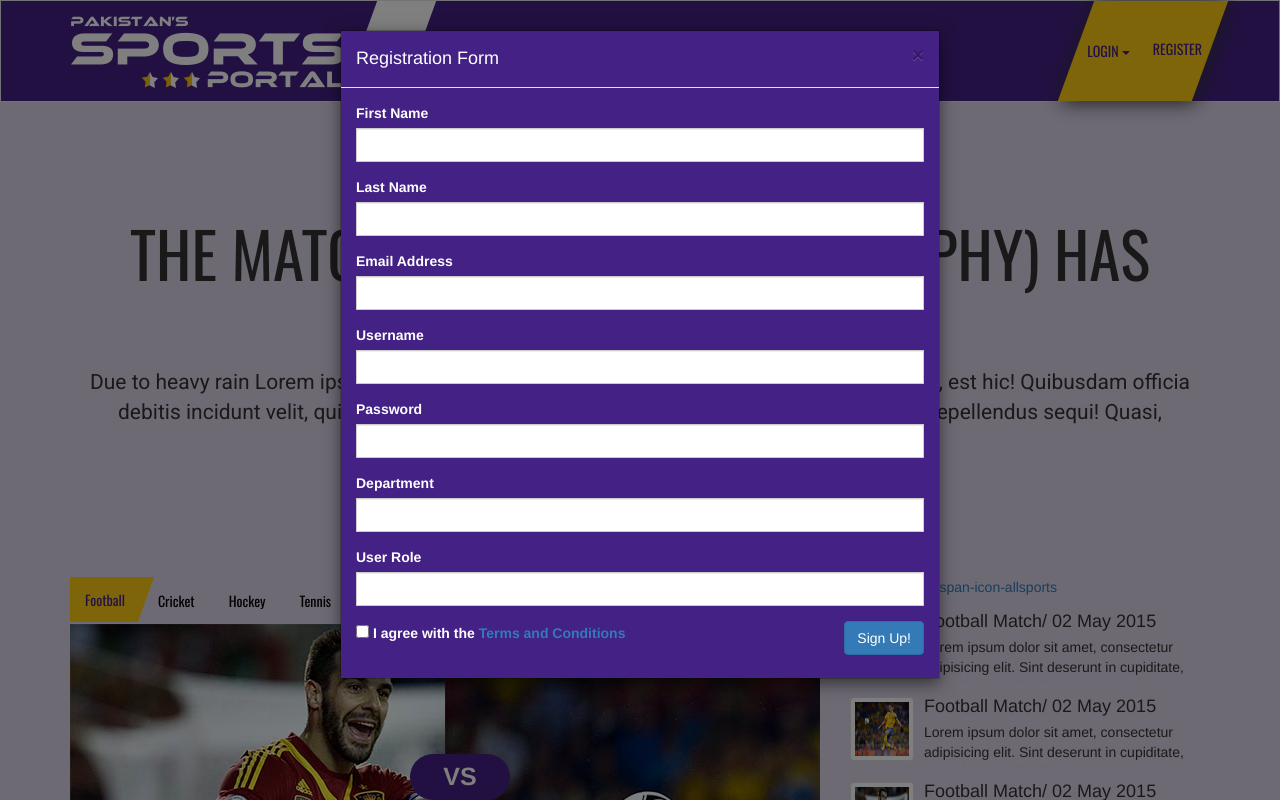
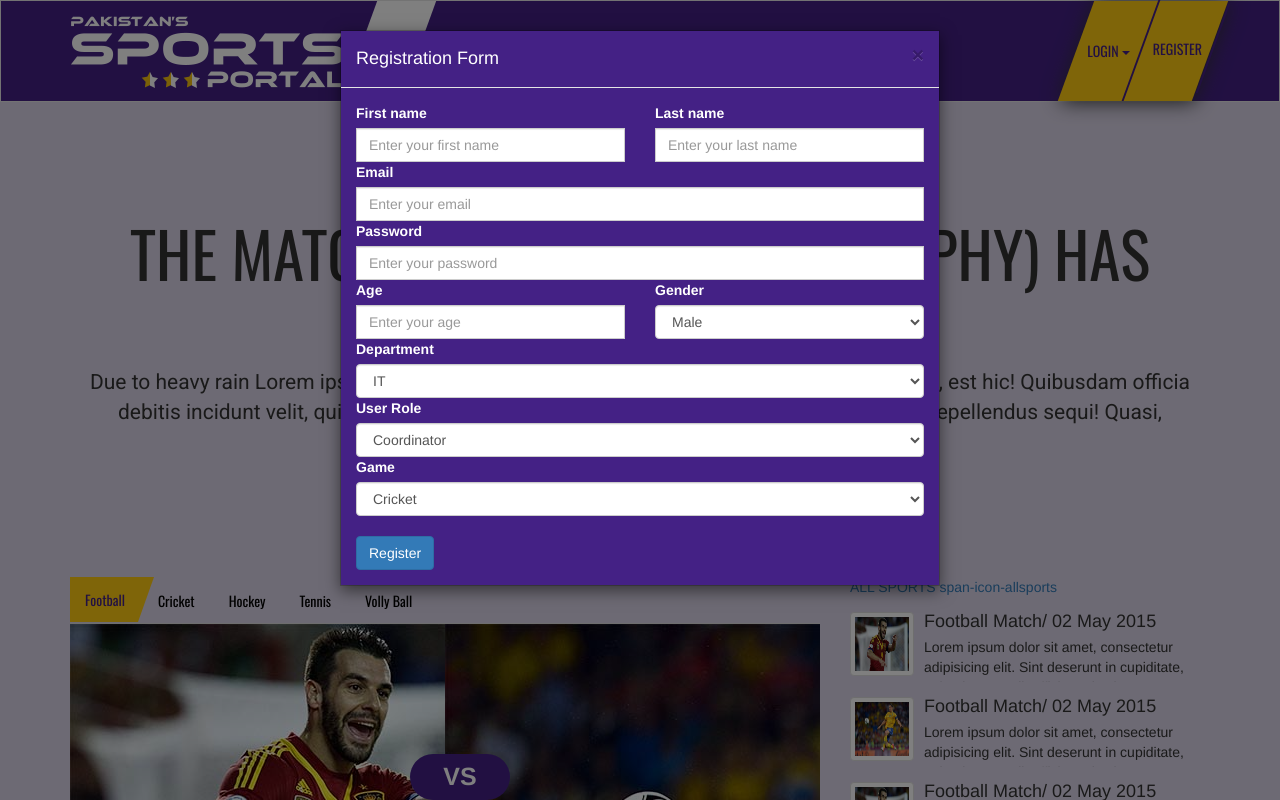
Before and after one commit to Juni4567/SportPortal, a PHP site: page / in a window 1280 px wide, after a click on "REGISTER". Run offline with PHP 8.4, Linux system fonts and the light colour scheme; grey boxes are pictures that could not be loaded.

Commit message:
added line between login and register

```diff
--- a/index.html
+++ b/index.html
@@ -59,40 +59,109 @@
 								</div>
 								<div class="modal-body">
 									<form>
-										<div class="form-group">
-											<label>First Name</label>
-											<input type="text" class="form-control span12">
+										<!-- Text input-->
+										<div class="row">
+											<div class="col-sm-6">
+												<label class="control-label" for="First name">First name</label>
+												<div class="controls">
+													<input id="First name" name="First name" type="text" placeholder="Enter your first name" class="form-control" required="">
+
+												</div>
+											</div>
+											<div class="col-sm-6">
+												<!-- Text input-->
+												<label class="control-label" for="Last name">Last name</label>
+												<div class="controls">
+													<input id="Last name" name="Last name" type="text" placeholder="Enter your last name" class="form-control" required="">
+												</div>
+											</div>
 										</div>
-										<div class="form-group">
-											<label>Last Name</label>
-											<input type="text" class="form-control span12">
+										<!-- Password input-->
+										<label class="control-label" for="Email">Email</label>
+										<div class="controls">
+											<input id="Email" name="Email" type="password" placeholder="Enter your email" class="form-control" required="">
+
 										</div>
-										<div class="form-group">
-											<label>Email Address</label>
-											<input type="text" class="form-control span12">
+
+										<!-- Password input-->
+										<label class="control-label" for="password">Password</label>
+										<div class="controls">
+											<input id="password" name="password" type="password" placeholder="Enter your password" class="form-control" required="">
+
 										</div>
-										<div class="form-group">
-											<label>Username</label>
-											<input type="text" class="form-control span12">
+
+										<div class="row">
+											<div class="col-sm-6">
+												<label class="control-label" for="Age">Age</label>
+												<div class="controls">
+													<input id="Age" name="Age" type="text" placeholder="Enter your age" class="form-control" required="">
+
+												</div>
+											</div>
+											<div class="col-sm-6">
+												<label class="control-label" for="Gender">Gender</label>
+												<div class="controls">
+													<select id="Gender" name="Gender" class="form-control">
+														<option>Male</option>
+														<option>Female</option>
+													</select>
+												</div>
+
+											</div>
 										</div>
-										<div class="form-group">
-											<label>Password</label>
-											<input type="password" class="form-control span12">
+
+
+										<!-- Select Basic -->
+										<label class="control-label" for="Department">Department</label>
+										<div class="controls">
+											<select id="Department" name="Department" class="form-control">
+												<option>IT</option>
+												<option>Physics</option>
+												<option>Chemistry</option>
+												<option>Biology</option>
+												<option>Zoology</option>
+												<option>Botany</option>
+												<option>Geology</option>
+												<option>CS</option>
+												<option>Mathematics</option>
+												<option>English</option>
+												<option>Urdu</option>
+											</select>
 										</div>
-										<div class="form-group">
-											<label>Department</label>
-											<input type="text" class="form-control span12">
+
+										<!-- Select Basic -->
+										<label class="control-label" for="User role">User Role</label>
+										<div class="controls">
+											<select id="User role" name="User role" class="form-control">
+												<option>Coordinator</option>
+												<option>Sub-coordinator</option>
+												<option>Player</option>
+											</select>
 										</div>
-										<div class="form-group">
-											<label>User Role</label>
-											<input type="text" class="form-control span12">
+
+										<!-- Select Basic -->
+										<label class="control-label" for="Game">Game</label>
+										<div class="controls">
+											<select id="Game" name="Game" class="form-control">
+												<option>Cricket</option>
+												<option>Hockey</option>
+												<option>Football</option>
+												<option>Tennis</option>
+												<option>Volleyball</option>
+												<option>Table tennis</option>
+												<option>Chess</option>
+												<option>Snooker</option>
+												<option>Basketball</option>
+											</select>
 										</div>
-										<div class="form-group">
-											<a href="index.html" class="btn btn-primary pull-right">Sign Up!</a>
-											<label class="remember-me"><input type="checkbox"> I agree with the <a href="terms-and-conditions.html">Terms and Conditions</a></label>
+
+										<!-- Button -->
+										<label class="control-label" for="Register"></label>
+										<div class="controls">
+											<button id="Register" name="Register" class="btn btn-primary">Register</button>
 										</div>
-										<div class="clearfix"></div>
 									</form>
+
 								</div>
 							</div>
 						</div>
--- a/src-assets/assets/less/sp-header.less
+++ b/src-assets/assets/less/sp-header.less
@@ -87,6 +87,17 @@
 			cursor: pointer;
 			font-family: oswald;
 			transition: background-color 200ms ease-in;
+			&:after{
+				content: " ";
+				width: 2px;
+				height: 103%;
+				position: absolute;
+				z-index: 100;
+				background-color: #442185;
+				transform: skewX(-20deg);
+				top: -2px;
+				right: -2px;
+			}
 		}
 		&:before{
 			position: absolute;
```
Also changed, not shown: register form.html (added, +122 -0 lines), assets/styles.css.
